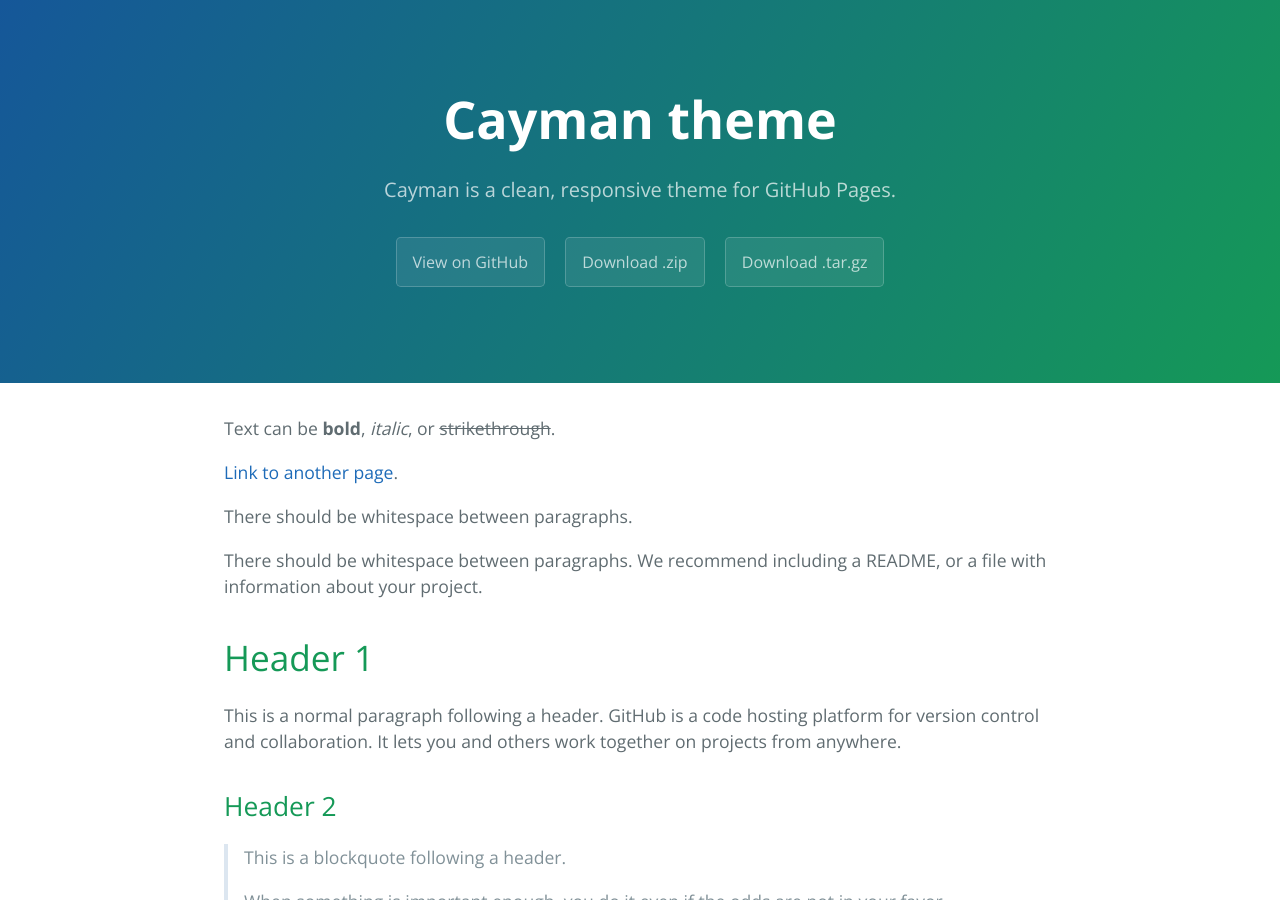
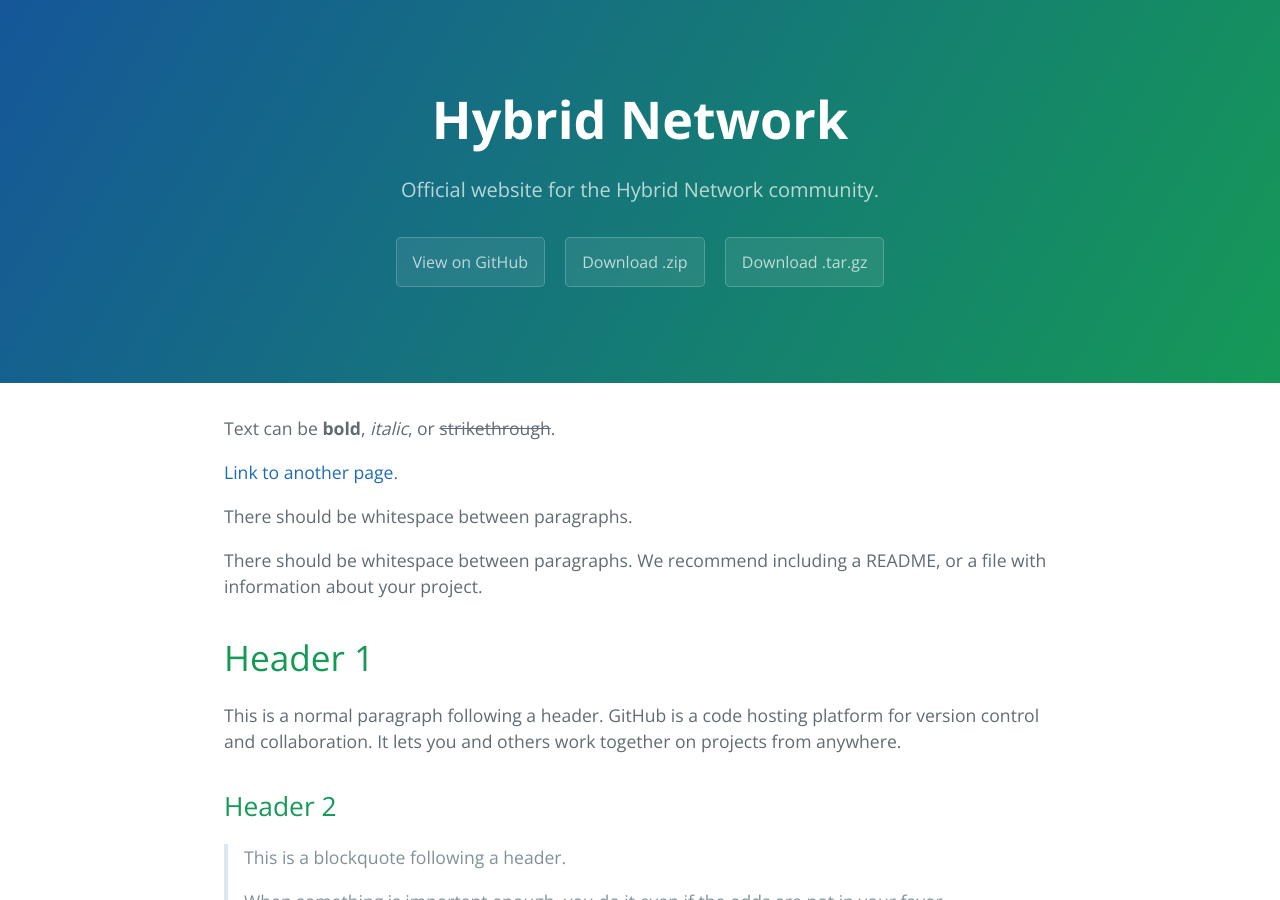
Before and after one commit to hybernates/hybridmctest.github.io, a Jekyll site: the page built from index.md, in a window 1280 px wide and 900 px high. Built offline with Jekyll 4.4.1, drawn with Linux system fonts in a browser that asks for light colours.

Commit message:
Update _config.yml

```diff
--- a/_config.yml
+++ b/_config.yml
@@ -1,5 +1,5 @@
-title: Cayman theme
-description: Cayman is a clean, responsive theme for GitHub Pages.
+title: Hybrid Network
+description: Official website for the Hybrid Network community.
 show_downloads: true
 google_analytics:
 theme: jekyll-theme-cayman
```
